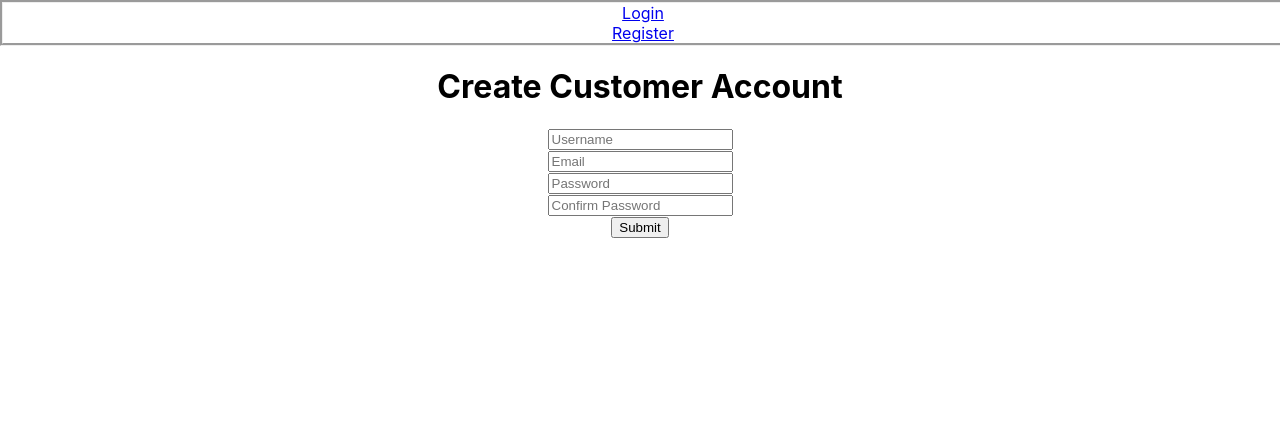
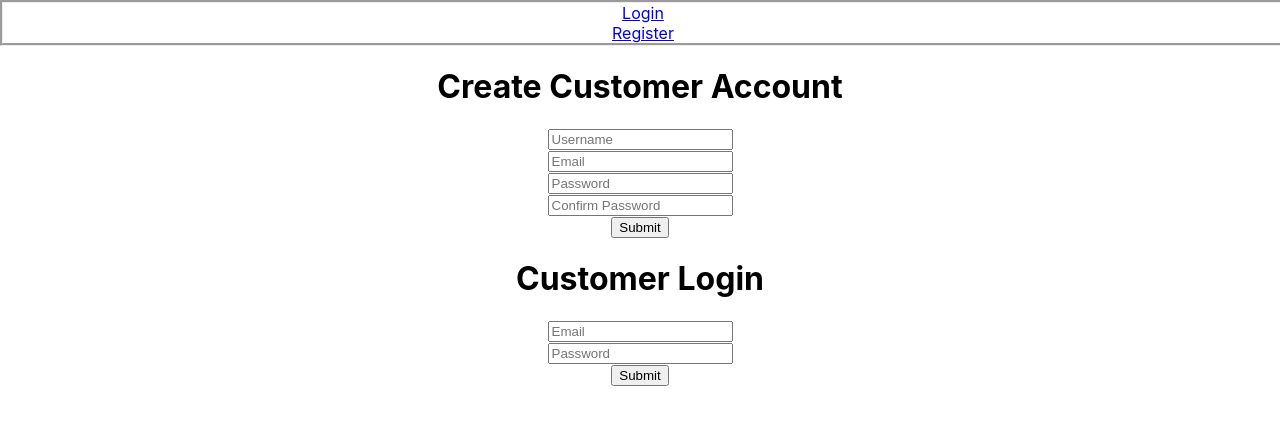
Before and after one commit to isaacdong88/Foodie-Mern-App, a React (Create React App) app in the folder frontend/: page /register in a window 1280 px wide. Shown: the top 424 px of the page. Built offline with nearby package versions, Linux system fonts and the light colour scheme.

Commit message:
add login/register for customer to same page improve UI

```diff
--- a/frontend/src/pages/Interface.jsx
+++ b/frontend/src/pages/Interface.jsx
@@ -1,6 +1,16 @@
 import React from 'react'
+import { useEffect } from 'react'
+import { useNavigate } from 'react-router-dom'
+import { useSelector } from 'react-redux'
 
 function Interface() {
+  const navigate = useNavigate()
+  const {user} = useSelector((state)=> state.auth)
+  useEffect(()=> {
+    if(!user) {
+      navigate('/login')
+    }
+  }, [user,navigate])
   return (
     <div>Interface</div>
   )
--- a/frontend/src/pages/Register.jsx
+++ b/frontend/src/pages/Register.jsx
@@ -2,7 +2,7 @@ import React from 'react'
 import { useState, useEffect } from 'react'
 import {useSelector, useDispatch} from 'react-redux'
 import {useNavigate} from 'react-router-dom'
-import {register, reset} from '../features/auth/authSlice'
+import {register, login, reset} from '../features/auth/authSlice'
 
 function Register() {
     const [formData, setFormData] = useState({
@@ -12,7 +12,14 @@ function Register() {
         confirmPassword: ""
     })
 
-    const {username, email, password,confirmPassword} = formData
+    const {username, email, password, confirmPassword} = formData
+
+    const [formData2, setFormData2] = useState({
+        email2: "",
+        password2: "",
+    })
+
+    const {email2, password2} = formData2
 
     const navigate = useNavigate()
     const dispatch = useDispatch()
@@ -54,6 +61,23 @@ function Register() {
         console.log(formData,'*')
     };
 
+    const handleChange2 = (event) => {
+        //use the event object to detect key and value to update
+            setFormData2({ ...formData2, [event.target.name]: event.target.value });
+            console.log(formData2)
+        };
+
+        const handleSubmit2 = (event) => {
+            //prevent page from refreshing on form submission
+            event.preventDefault();
+            const userData = {
+                email2,
+                password2
+            }
+            dispatch(login(userData))
+            console.log(formData2,'*')
+        };
+
     if(isLoading) {
         return 'Page Loading'
     }
@@ -77,6 +101,19 @@ function Register() {
                 <button type='submit'>Submit</button>
             </div>
         </form>
+
+        <form onSubmit={handleSubmit2} action="">
+            <h1>Customer Login</h1>
+            <div>
+                <input type="text" id="email2" name="email2" value={email2} placeholder='Email' onChange={handleChange2}/>
+            </div>
+            <div>
+                <input type="password" id="password2" name="password2" value={password2} placeholder='Password' onChange={handleChange2}/>
+            </div>
+            <div>
+                <button type='submit'>Submit</button>
+            </div>
+        </form>
     </div>
   )
 }
```
Also changed, not shown: frontend/src/component/ReviewPost.jsx (added), frontend/src/features/reviews/reviewsSlice.js (added), 1 other file (tests, documents, lock files or other folders).
